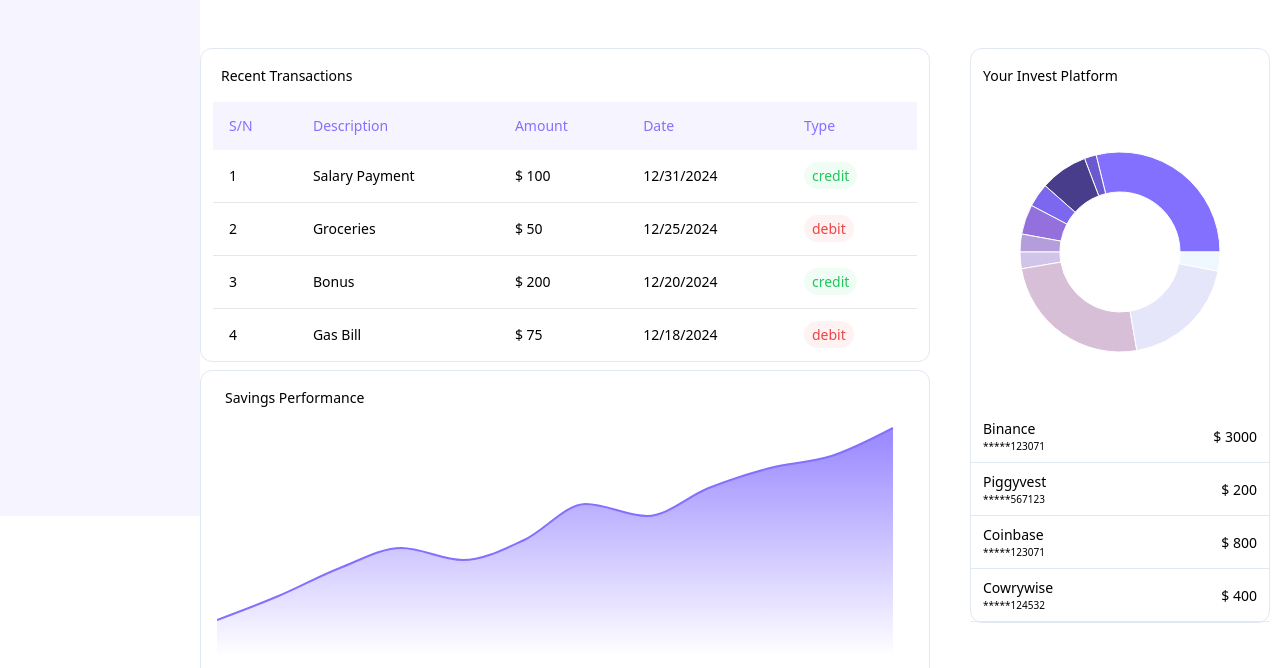
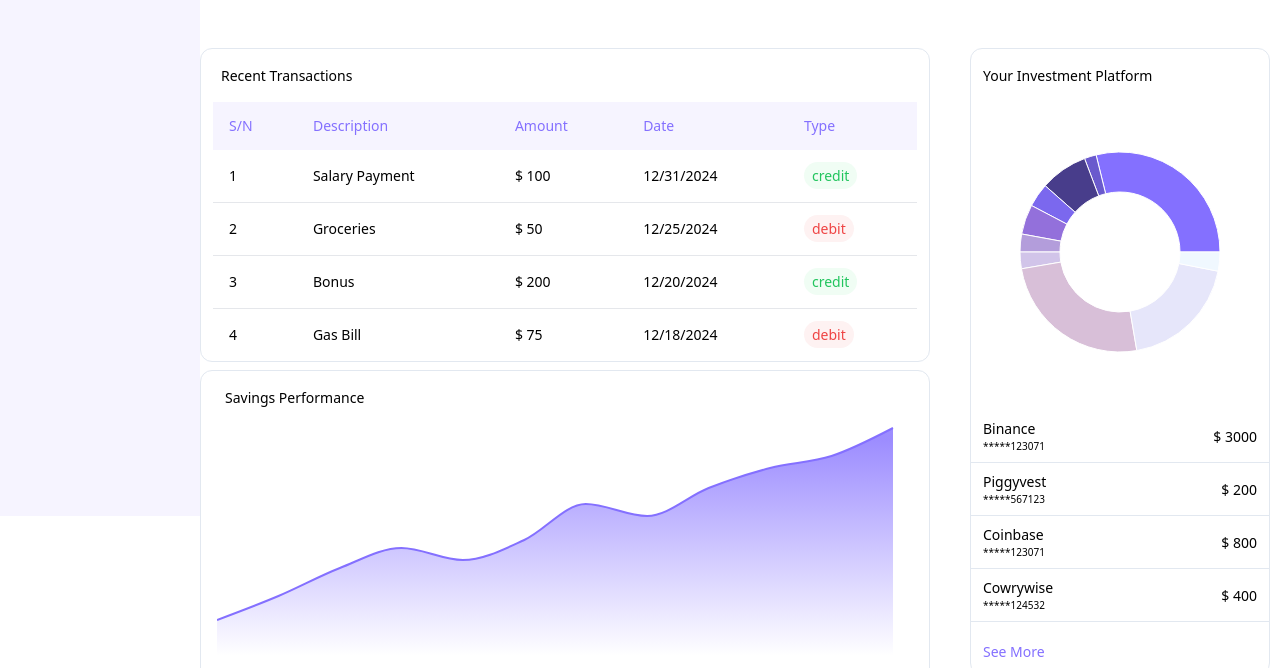
Before and after one commit to PaulMarv/finance-dashboard, a Next.js app: page /overview in a window 1280 px wide. Shown: the part 284-952 px from the top of the page. Built offline with nearby package versions, Linux system fonts and the light colour scheme.

Commit message:
see more

```diff
--- a/src/app/overview/page.tsx
+++ b/src/app/overview/page.tsx
@@ -9,6 +9,7 @@ import InvestmentChart from '@/components/investment-chart';
 
 const Dashboard = () => {
   const { user, transactions, investments } = useUserContext();
+  const [seeMore, setSeeMore] = React.useState(false);
 
   return (
     <div className='w-full flex flex-col lg:gap-8 gap-4'>
@@ -70,24 +71,40 @@ const Dashboard = () => {
           <SavingsChart />
         </div>
         <div className='rounded-xl border-[1px] border-slate-200 w-full h-fit lg:max-w-[300px]'>
-          <h2 className='px-3 py-4 text-[14px] font-medium'>Your Invest Platform</h2>
+          <h2 className='px-3 py-4 text-[14px] font-medium'>Your Investment Platform</h2>
           <div>
             <InvestmentChart />
           </div>
           <div className='mt-2'>
-            {investments.slice(0, 4).map((item, index) => (
-              <div key={index} className={`flex items-center justify-between px-3 py-2 ${index !== investments.length - 1 ? 'border-b border-slate-200' : ''}`}>
-                <p className='text-[14px] flex flex-col'>
-                  <span>
-                    {item.platform}
-                  </span>
+            <div>
+              {investments
+                .slice(0, seeMore ? investments.length : 4) // Show all if seeMore is true
+                .map((item, index) => (
+                  <div
+                    key={index}
+                    className={`flex items-center justify-between px-3 py-2 ${index !== investments.length - 1 ? "border-b border-slate-200" : ""
+                      }`}
+                  >
+                    <p className="text-[14px] flex flex-col">
+                      <span>{item.platform}</span>
                       <span className="text-[10px] font-normal">
                         {"*".repeat(5) + item?.account_number?.toString().slice(5)}
                       </span>
                     </p>
-                <p className='text-[14px]'>$ {item.investment}</p>
+                    <p className="text-[14px]">$ {item.investment}</p>
                   </div>
                 ))}
+
+              {/* Toggle Button */}
+              {investments.length > 4 && (
+                <button
+                  onClick={() => setSeeMore(!seeMore)}
+                  className="text-[#8470ff] text-sm mt-2 p-3"
+                >
+                  {seeMore ? "See Less" : "See More"}
+                </button>
+              )}
+            </div>
           </div>
         </div>
       </div>
```
Lines whose indentation alone changed are shown as unchanged.
